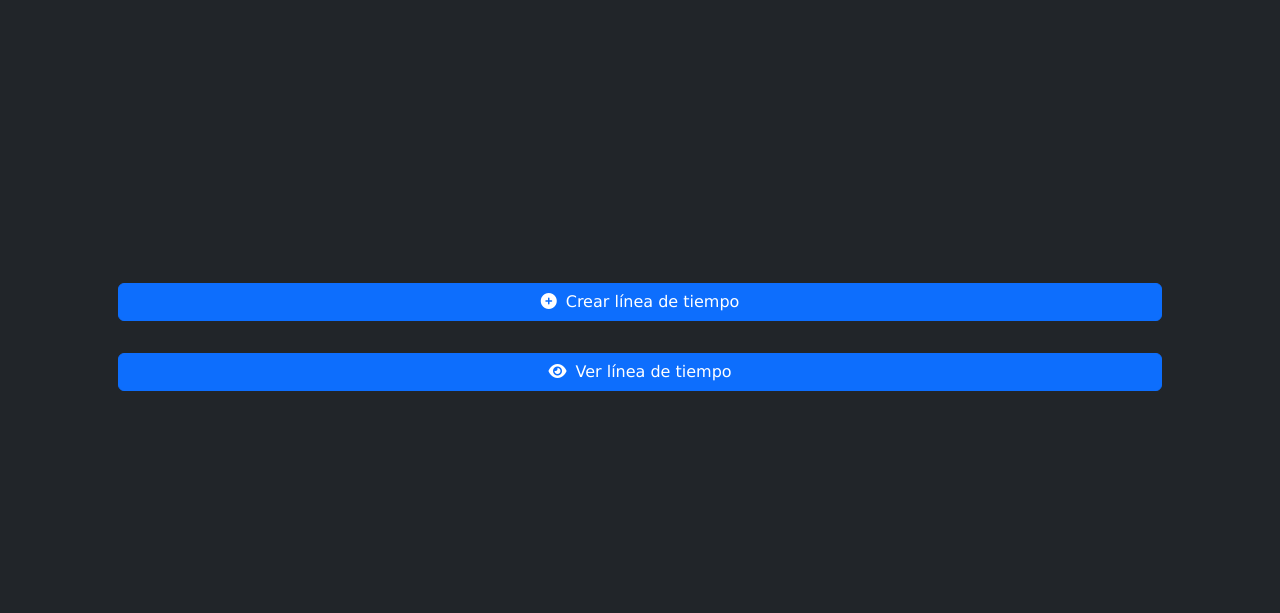
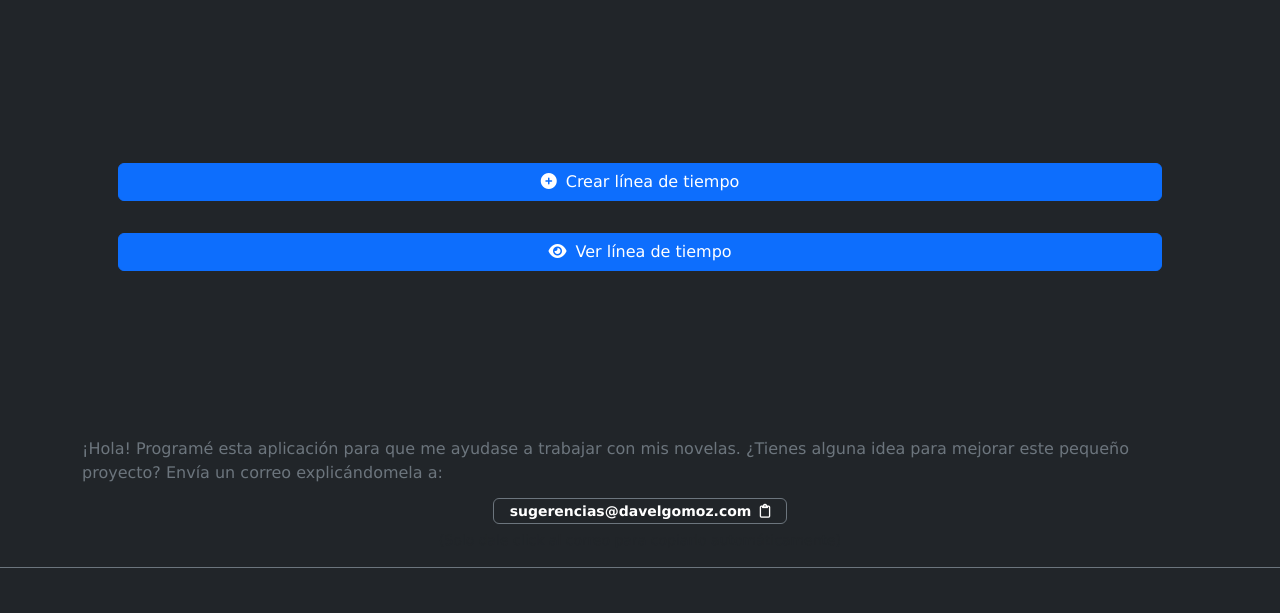
Before and after one commit to Davel99/timeline-app-v1, a website: page app/index.html in a window 1280 px wide. Shown: the part 89-702 px from the top of the page. Drawn offline with nearby package versions, Linux system fonts and the light colour scheme; files that its build step writes are made by us from their sources; files whose address does not match are found by name.

Commit message:
Changed min vertical values

```diff
--- a/src/CSS/global.css
+++ b/src/CSS/global.css
@@ -5,9 +5,9 @@
     padding: 0;
 }
 
-$mainMinH: 85vh;
+$mainMinH: 55vh;
 $headerMinH: 5vh;
-$footerMinH: 10vh;
+$footerMinH: 20vh;
 
 $textBg: #c7c7c7;
 $numberSize: 50px;
```
Also changed, not shown: app/main.js (+1 -1 lines).
